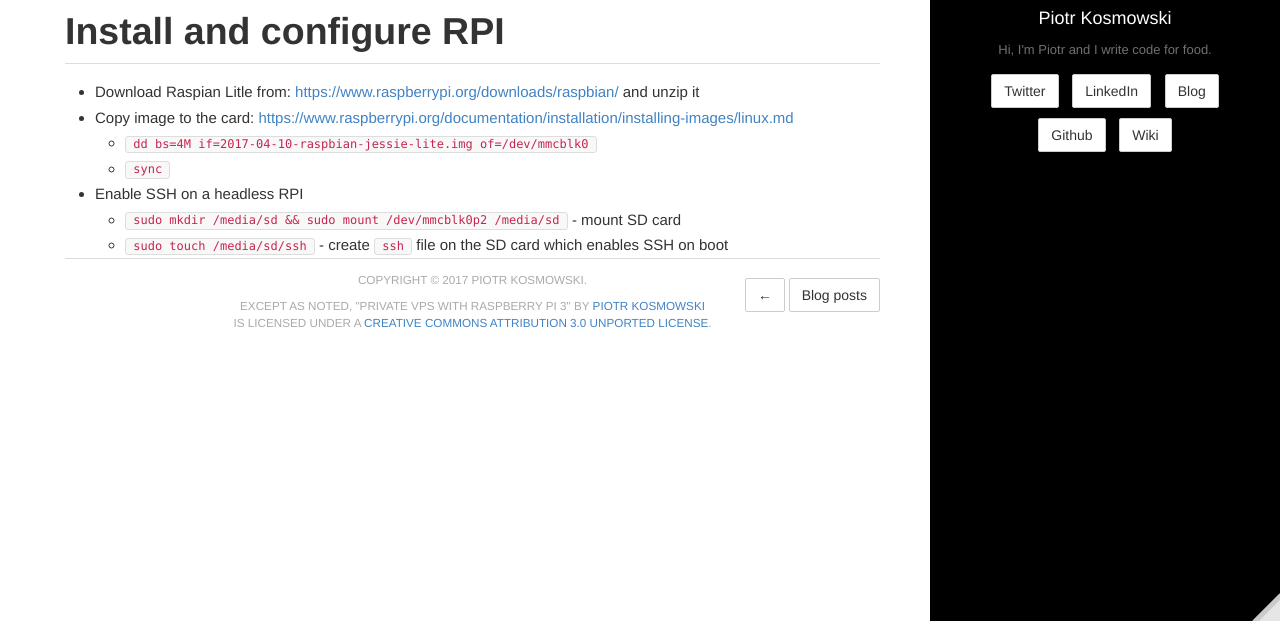
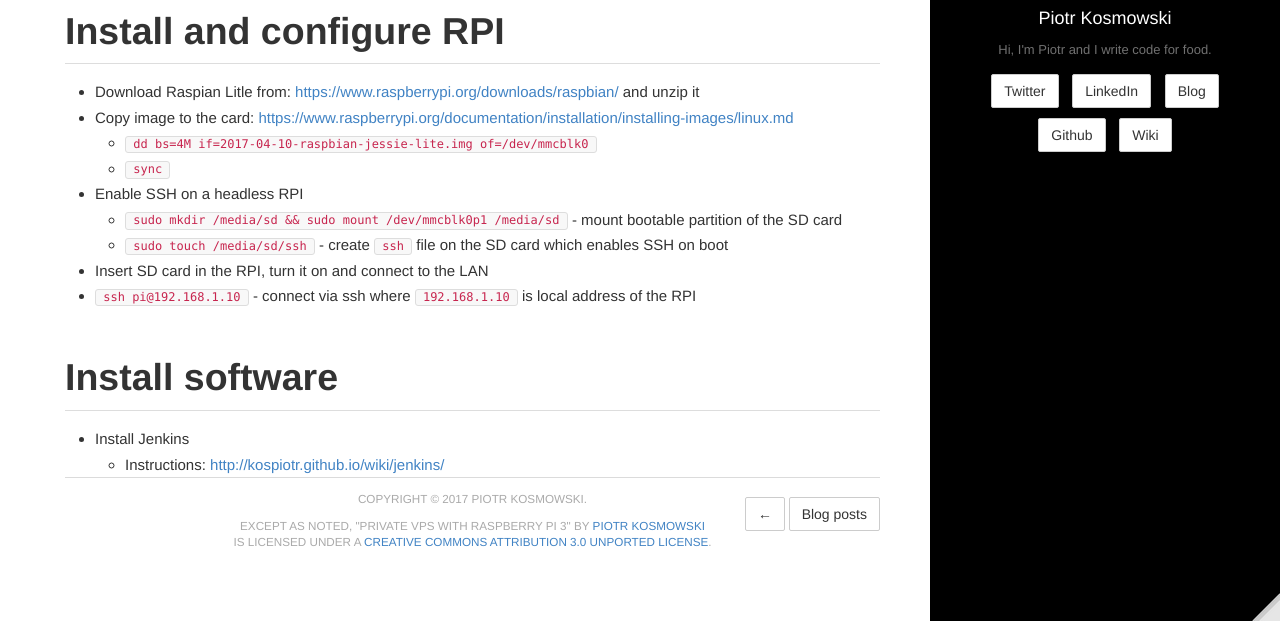
Before and after one commit to kospiotr/kospiotr.github.io, a Jekyll site: the page built from _posts/2017-06-18-private-vps-with-rpi3.md, in a window 1280 px wide, cut to the strip 279-900 px from the top of the page. Built offline with Jekyll 4.4.1, drawn with Linux system fonts in a browser that asks for light colours.

Commit message:
Update 2017-06-18-private-vps-with-rpi3.md

```diff
--- a/_posts/2017-06-18-private-vps-with-rpi3.md
+++ b/_posts/2017-06-18-private-vps-with-rpi3.md
@@ -16,5 +16,12 @@ date:   2018-06-18 18:00:00
   * `dd bs=4M if=2017-04-10-raspbian-jessie-lite.img of=/dev/mmcblk0`
   * `sync`
 * Enable SSH on a headless RPI
-  * `sudo mkdir /media/sd && sudo mount /dev/mmcblk0p2 /media/sd` - mount SD card
+  * `sudo mkdir /media/sd && sudo mount /dev/mmcblk0p1 /media/sd` - mount bootable partition of the SD card
   * `sudo touch /media/sd/ssh` - create `ssh` file on the SD card which enables SSH on boot
+* Insert SD card in the RPI, turn it on and connect to the LAN
+* `ssh pi@192.168.1.10` - connect via ssh where `192.168.1.10` is local address of the RPI
+
+# Install software
+
+* Install Jenkins
+  * Instructions: [http://kospiotr.github.io/wiki/jenkins/](http://kospiotr.github.io/wiki/jenkins/)
```
